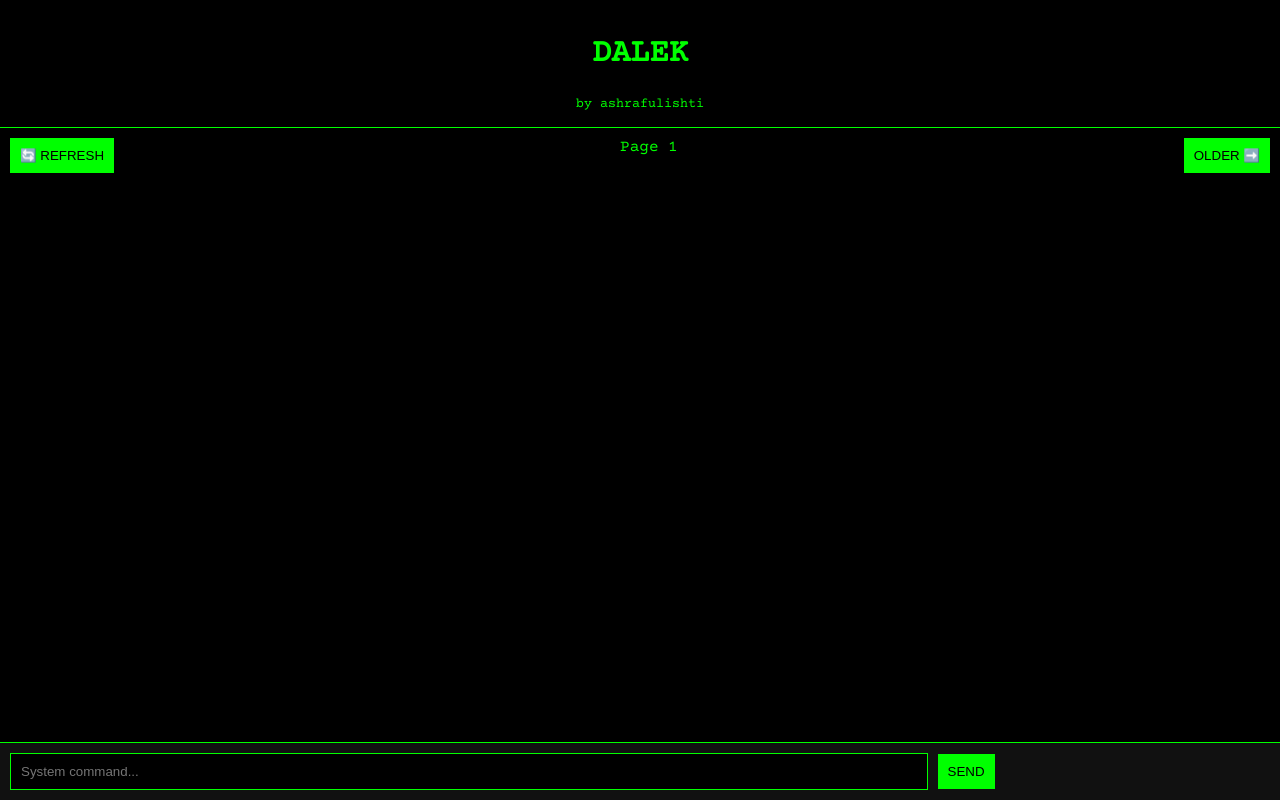
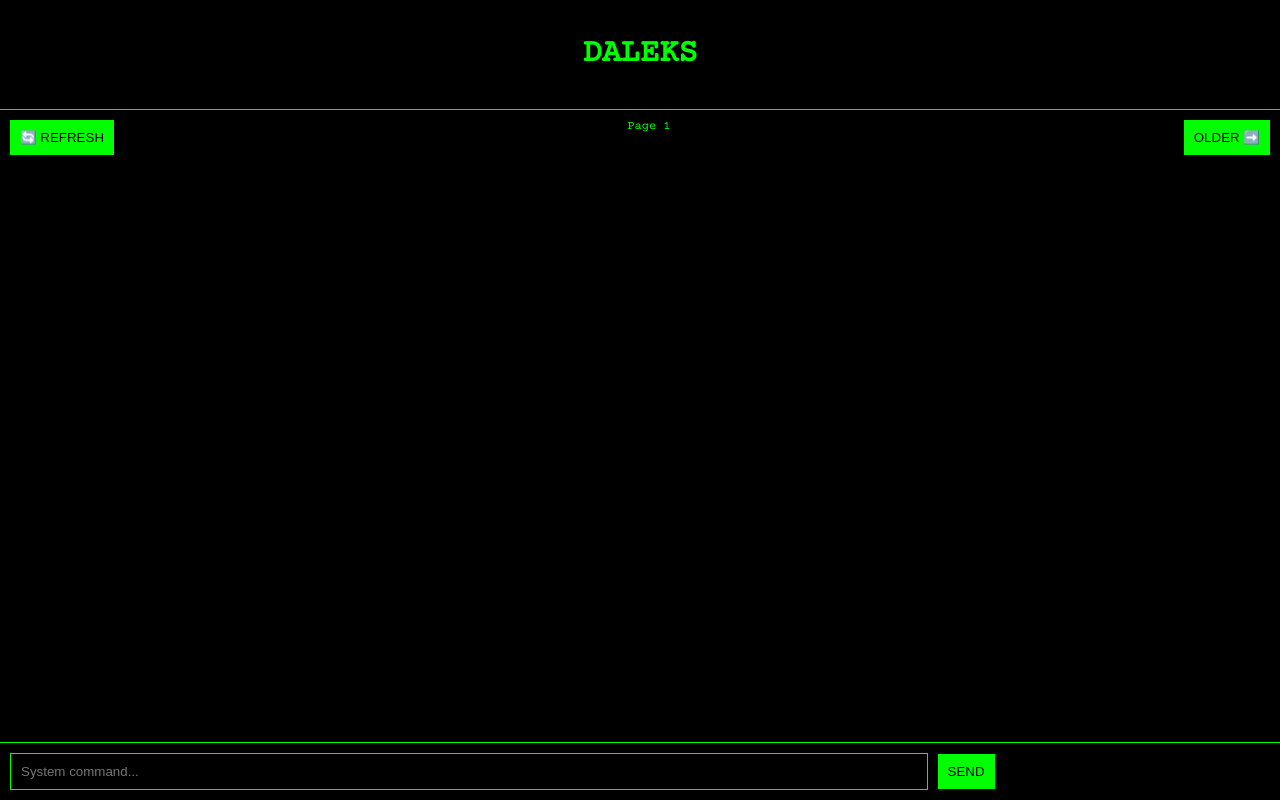
Before and after one commit to ashrafulishti/Dalek-s-World, a Flask app: page / in a window 1280 px wide. Run offline with Flask 3, Linux system fonts and the light colour scheme; a user stored in the database is signed in; data that the repository does not hold is empty; some libraries are stand-ins or nearby versions.

Commit message:
Update home.html

```diff
--- a/templates/home.html
+++ b/templates/home.html
@@ -6,38 +6,44 @@
     <style>
         body { background: #000; color: #0f0; font-family: 'Courier Prime', monospace; margin: 0; display: flex; flex-direction: column; height: 100vh; }
         .header { text-align: center; padding: 15px; border-bottom: 1px solid #0f0; }
-        .refresh-bar { display: flex; justify-content: space-between; padding: 10px; }
-        .chat-container { flex: 1; overflow-y: auto; padding: 15px; padding-bottom: 80px; }
+        .refresh-bar { display: flex; justify-content: space-between; padding: 10px; font-size: 12px; }
+        .chat-container { flex: 1; overflow-y: auto; padding: 15px; padding-bottom: 80px; display: flex; flex-direction: column; }
         .msg { border: 1px solid #0f0; padding: 10px; margin-bottom: 10px; border-radius: 5px; max-width: 85%; }
         .sent { align-self: flex-end; border-color: #0084ff; }
         .received { align-self: flex-start; }
-        .input-area { position: fixed; bottom: 0; width: 100%; background: #111; padding: 10px; border-top: 1px solid #0f0; }
+        .username { color: #ff0000; font-weight: bold; } /* Red Username */
+        .input-area { position: fixed; bottom: 0; width: 100%; background: #000; padding: 10px; border-top: 1px solid #0f0; }
         input { width: 70%; background: #000; color: #0f0; border: 1px solid #0f0; padding: 10px; }
         button { background: #0f0; color: #000; border: none; padding: 10px; cursor: pointer; }
     </style>
 </head>
 <body>
     <div class="header">
-        <h1>DALEK</h1>
-        <small>by ashrafulishti</small>
+        <h1>DALEKS</h1>
     </div>
     <div class="refresh-bar">
         <a href="/"><button>🔄 REFRESH</button></a>
         <span>Page {{ page }}</span>
         <a href="{{ url_for('home', page=page + 1) }}"><button>OLDER ➡️</button></a>
     </div>
-    <div class="chat-container">
+    <div class="chat-container" id="chatBox">
         {% for post in posts %}
             <div class="msg {{ 'sent' if post['username'] == session.username else 'received' }}">
-                <b>{{ post['username'] }}</b><br>{{ post['content'] }}
+                <span class="username">{{ post['username'] }}</span><br>{{ post['content'] }}
             </div>
         {% endfor %}
     </div>
     <div class="input-area">
         <form action="/post" method="POST">
-            <input name="content" placeholder="System command..." required>
+            <input name="content" placeholder="System command..." required autocomplete="off">
             <button>SEND</button>
         </form>
     </div>
+
+    <script>
+        // Auto-scroll to bottom on load
+        const chatBox = document.getElementById("chatBox");
+        chatBox.scrollTop = chatBox.scrollHeight;
+    </script>
 </body>
 </html>
```
